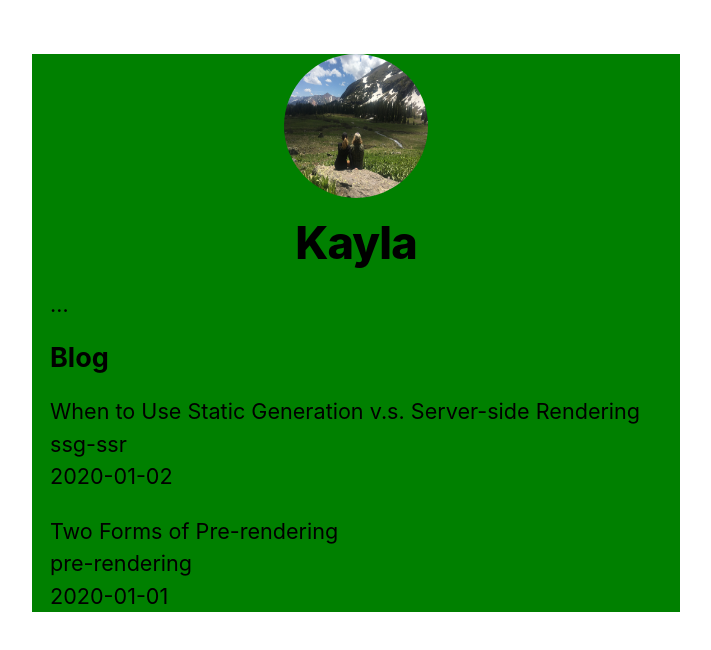
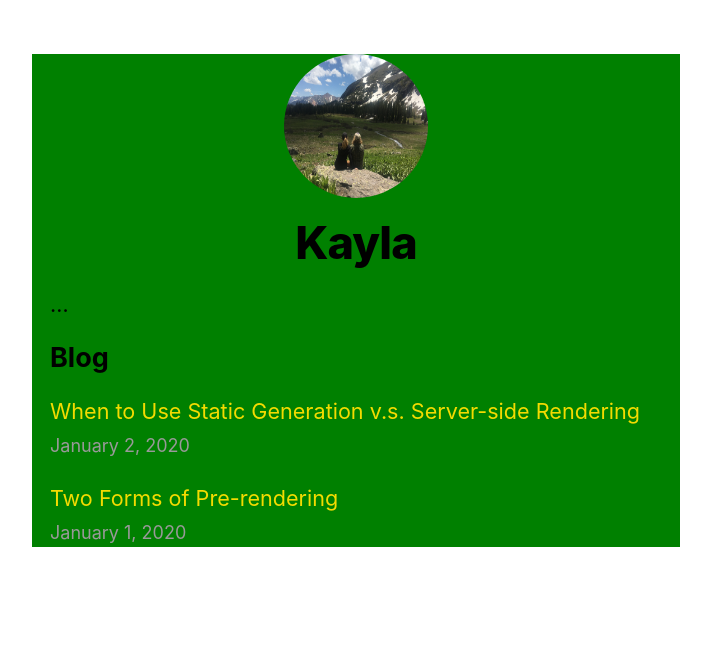
Before and after one commit to blackmacaroon/blahg, a Next.js app: page / in a window 1280 px wide. Shown: the top 650 px of the page, without its empty margins (284-995 px from the left). Built offline with nearby package versions, Linux system fonts and the light colour scheme.

Commit message:
added dynamic routes, troubleshoot isSerialized parsing error

```diff
--- /dev/null
+++ b/components/date.js
@@ -0,0 +1,6 @@
+import { parseISO, format } from 'date-fns'
+
+export default function Date({ dateString }) {
+  const date = parseISO(dateString)
+  return <time dateTime={dateString}>{format(date, 'LLLL d, yyyy')}</time>
+}
--- a/components/layout.js
+++ b/components/layout.js
@@ -13,13 +13,13 @@ export default function Layout({ children, home }) {
         <link rel="icon" href="/favicon.ico" />
         <meta
           name="description"
-          content="Learn how to build a personal website using Next.js"
+          content="Making a website"
         />
         <meta
           property="og:image"
           content={`https://og-image.now.sh/${encodeURI(
             siteTitle
-          )}.png?theme=light&md=0&fontSize=75px&images=https%3A%2F%2Fassets.vercel.com%2Fimage%2Fupload%2Ffront%2Fassets%2Fdesign%2Fnextjs-black-logo.svg`}
+          )}.png?theme=light&md=0&fontSize=75px&images=https%3A%2F%2Fassets.zeit.co%2Fimage%2Fupload%2Ffront%2Fassets%2Fdesign%2Fnextjs-black-logo.svg`}
         />
         <meta name="og:title" content={siteTitle} />
         <meta name="twitter:card" content="summary_large_image" />
--- a/lib/posts.js
+++ b/lib/posts.js
@@ -1,6 +1,8 @@
 import fs from 'fs'
 import path from 'path'
 import matter from 'gray-matter'
+import remark from 'remark'
+import html from 'remark-html'
 
 const postsDirectory = path.join(process.cwd(), 'posts')
 
@@ -36,20 +38,6 @@ export function getSortedPostsData() {
 
 export function getAllPostIds() {
   const fileNames = fs.readdirSync(postsDirectory)
-
-    // Returns an array that looks like this:
-    // [
-    //   {
-    //     params: {
-    //       id: 'ssg-ssr'
-    //     }
-    //   },
-    //   {
-    //     params: {
-    //       id: 'pre-rendering'
-    //     }
-    //   }
-    // ]
   return fileNames.map(fileName => {
     return {
       params: {
@@ -59,16 +47,23 @@ export function getAllPostIds() {
   })
 }
 
-  export function getPostData(id) {
+export async function getPostData(id) {
   const fullPath = path.join(postsDirectory, `${id}.md`)
   const fileContents = fs.readFileSync(fullPath, 'utf8')
 
   // Use gray-matter to parse the post metadata section
   const matterResult = matter(fileContents)
 
-    // Combine the data with the id
+  // Use remark to convert markdown into HTML string
+  const processedContent = await remark()
+    .use(html)
+    .process(matterResult.content)
+  const contentHtml = processedContent.toString()
+
+  // Combine the data with the id and contentHtml
   return {
     id,
+    contentHtml,
     ...matterResult.data
   }
 }
--- a/package.json
+++ b/package.json
@@ -8,10 +8,13 @@
     "start": "next start"
   },
   "dependencies": {
+    "date-fns": "^2.14.0",
     "gray-matter": "^4.0.2",
     "next": "9.4.4",
     "react": "16.13.1",
     "react-dom": "16.13.1",
+    "remark": "^12.0.0",
+    "remark-html": "^11.0.2",
     "sass": "^1.26.8"
   }
 }
--- a/pages/api/hello.js
+++ /dev/null
@@ -1,6 +0,0 @@
-// Next.js API route support: https://nextjs.org/docs/api-routes/introduction
-
-export default (req, res) => {
-  res.statusCode = 200
-  res.json({ name: 'John Doe' })
-}
--- a/pages/index.js
+++ b/pages/index.js
@@ -1,16 +1,9 @@
 import Head from 'next/head'
+import Link from 'next/link'
+import Date from '../components/date'
 import Layout, { siteTitle } from '../components/layout'
 import utilStyles from '../styles/utils.module.css'
 import { getSortedPostsData } from '../lib/posts'
-
-export async function getStaticProps() {
-  const allPostsData = getSortedPostsData()
-  return {
-    props: {
-      allPostsData
-    }
-  }
-}
 
 export default function Home({ allPostsData }) {
 return (
@@ -24,15 +17,26 @@ return (
       <ul className={utilStyles.list}>
         {allPostsData.map(({ id, date, title }) => (
           <li className={utilStyles.listItem} key={id}>
-            {title}
-            <br />
-            {id}
-            <br />
-            {date}
-          </li>
+          <Link href="/posts/[id]" as={`/posts/${id}`}>
+            <a>{title}</a>
+          </Link>
+          <br />
+              <small className={utilStyles.lightText}>
+                <Date dateString={date} />
+              </small>
+        </li>
         ))}
       </ul>
     </section>
   </Layout>
 )
 }
+
+export async function getStaticProps() {
+  const allPostsData = getSortedPostsData()
+  return {
+    props: {
+      allPostsData
+    }
+  }
+}
--- a/styles/global.css
+++ b/styles/global.css
@@ -13,7 +13,7 @@ body {
 }
 
 a {
-  color: #0070f3;
+  color: #f3db00;
   text-decoration: none;
 }
 
```
Also changed, not shown: pages/posts/[id].js (+21 -13 lines), 1 other file (tests, documents, lock files or other folders). Lines whose indentation alone changed are shown as unchanged.
